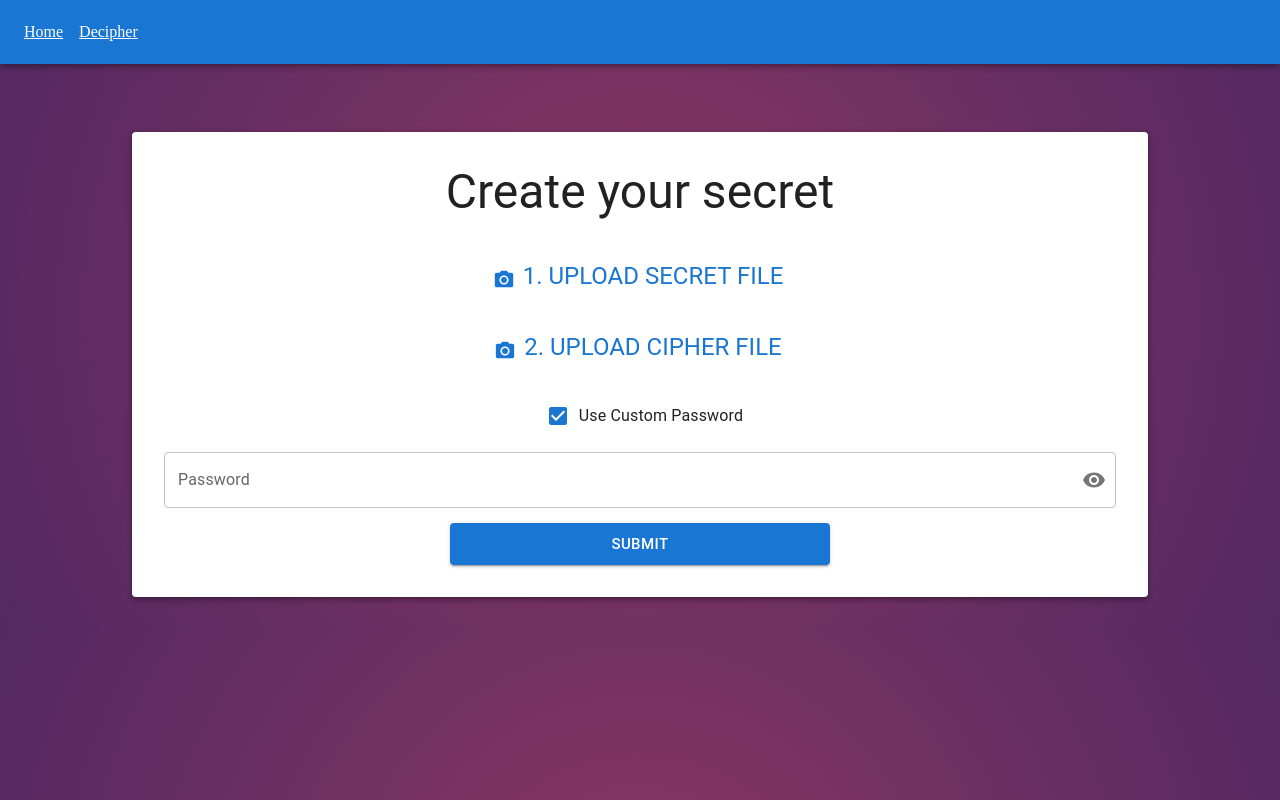
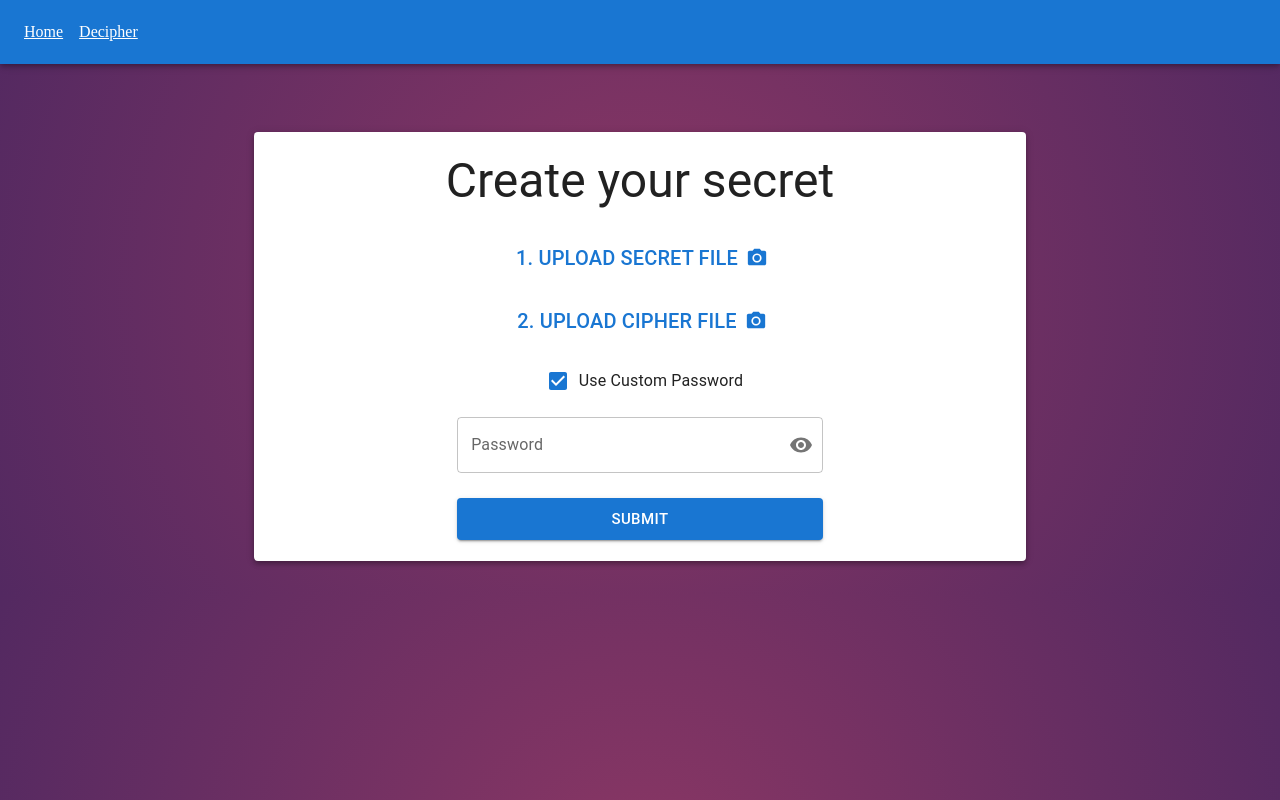
Before and after one commit to un-focused/secret.best-website, a React (Vite) app: page / in a window 1280 px wide. Both pictures are taken after a click on the label "Use Custom Password". Built offline with nearby package versions, Linux system fonts and the light colour scheme.

Commit message:
UI changes

```diff
--- a/src/pages/home.tsx
+++ b/src/pages/home.tsx
@@ -137,9 +137,9 @@ export default function Home() {
                 sx={
                     {
                         height: '60%',
-                        width: 'calc(100% - 200px)',
+                        width: 'calc(80% - 200px)',
                         marginTop: '100px',
-                        padding: '2em',
+                        padding: '1.3em',
                         display: 'flex',
                         flexDirection: 'column',
                         gap: '15px'
@@ -147,14 +147,18 @@ export default function Home() {
                 }>
                 <Typography
                     variant='h3'
-                    gutterBottom>
+                    sx = {
+                        {
+                            marginBottom: '10px'
+                        }
+                    }>
                     Create your secret
                 </Typography>
                 <Button
                     variant='text'
                     component='label'
                     size = 'large'
-                    startIcon = { <PhotoCamera /> }
+                    endIcon = { <PhotoCamera/> }
                     sx={
                         {
                             width: '80%',
@@ -162,8 +166,7 @@ export default function Home() {
                         }
                     }>
                     <Typography
-                        variant='h5'
-                        gutterBottom>
+                        variant='h6'>
                         { secretFile && secretFile.name || '1. Upload Secret File' }
                     </Typography>
                     <input
@@ -175,7 +178,7 @@ export default function Home() {
                     variant='text'
                     component='label'
                     size = 'large'
-                    startIcon = { <PhotoCamera /> }
+                    endIcon = { <PhotoCamera /> }
                     sx={
                         {
                             width: '80%',
@@ -183,8 +186,7 @@ export default function Home() {
                         }
                     }>
                     <Typography
-                        variant='h5'
-                        gutterBottom>
+                        variant='h6'>
                         { cipherFile && cipherFile.name || '2. Upload Cipher File' }
                     </Typography>
                     <input
@@ -212,7 +214,13 @@ export default function Home() {
                     }
                 />
                 { isCustomPassword &&
-                    <FormControl variant='outlined'>
+                    <FormControl variant='outlined'
+                        sx = {
+                            {
+                                width: '50%',
+                                margin: 'auto'
+                            }
+                        }>
                         <InputLabel htmlFor='outlined-adornment-password'>Password</InputLabel>
                         <OutlinedInput
                             id='outlined-adornment-password'
@@ -240,8 +248,9 @@ export default function Home() {
                     sx= {
                         {
                             margin: 'auto',
+                            marginTop: '10px',
                             marginBottom: '0',
-                            width: '40%'
+                            width: '50%'
                         }
                     }>
                     Submit
```
